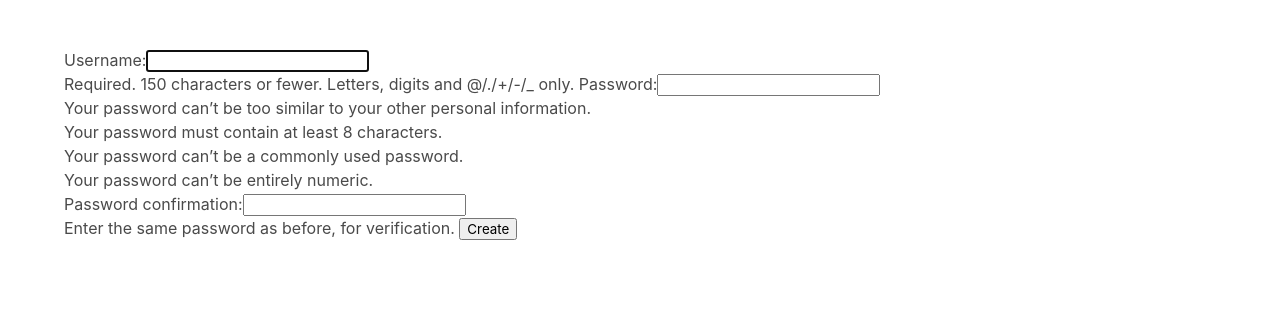
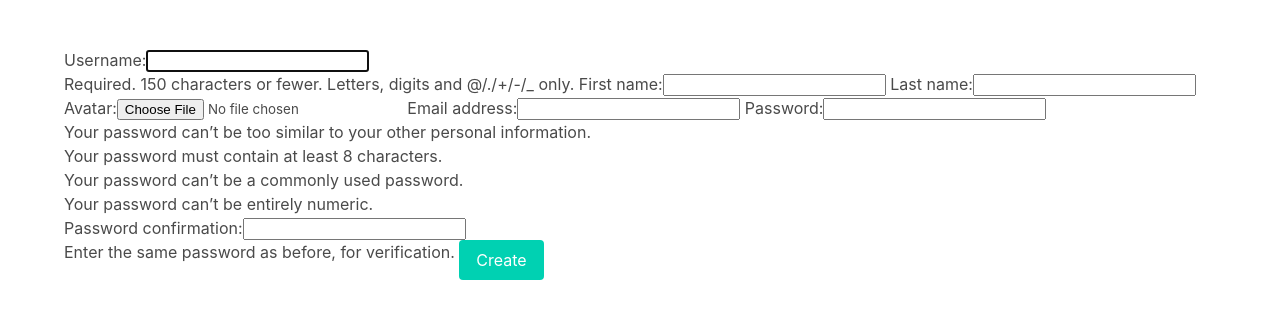
Before and after one commit to Mutembeijoe/hood_yetu, a Django app: page /users/registration/ in a window 1280 px wide. Shown: the top 319 px of the page. Run offline with Django 3.2, Linux system fonts and the light colour scheme; some libraries are stand-ins or nearby versions.

Commit message:
adds custom fields  to the user registration form

```diff
--- a/accounts/forms.py
+++ b/accounts/forms.py
@@ -7,4 +7,4 @@ from .models import CustomUser
 class CustomUserCreationForm(UserCreationForm):
     class Meta(UserCreationForm.Meta):
         model = CustomUser
-        fields = UserCreationForm.Meta.fields
+        fields = UserCreationForm.Meta.fields + ('first_name', 'last_name', 'avatar', 'email')
--- a/accounts/views.py
+++ b/accounts/views.py
@@ -1,11 +1,12 @@
 from django.shortcuts import render
 from django.views.generic import CreateView
+from django.urls import reverse_lazy
 from .models import CustomUser
 from .forms import CustomUserCreationForm
 # Create your views here.
 
 
 class UserRegistrationView(CreateView):
-    # model = CustomUser
     form_class = CustomUserCreationForm
     template_name = 'registration.html'
+    success_url = reverse_lazy('login')
--- a/templates/registration.html
+++ b/templates/registration.html
@@ -4,6 +4,6 @@
 <form action="" method="POST" enctype="multipart/form-data">
     {% csrf_token %}
     {{form | bulma}}
-    <button type="submit">Create</button>
+    <button type="submit" class="button is-primary">Create</button>
 </form>
 {% endblock content %}
```
Also changed, not shown: media/user_avatars/adorable-animal-baby-1851164.jpg (added), media/user_avatars/alpha_MhdG2Ch.jpg (added).
